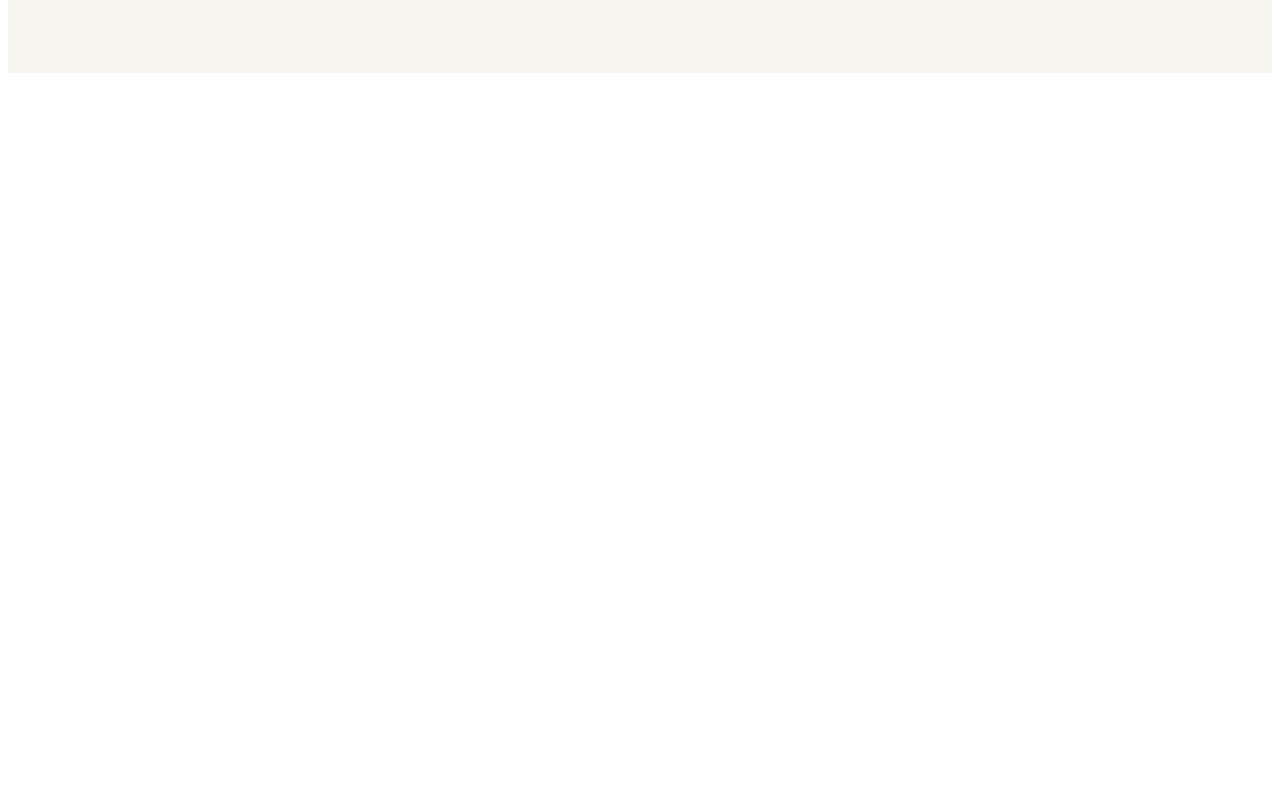
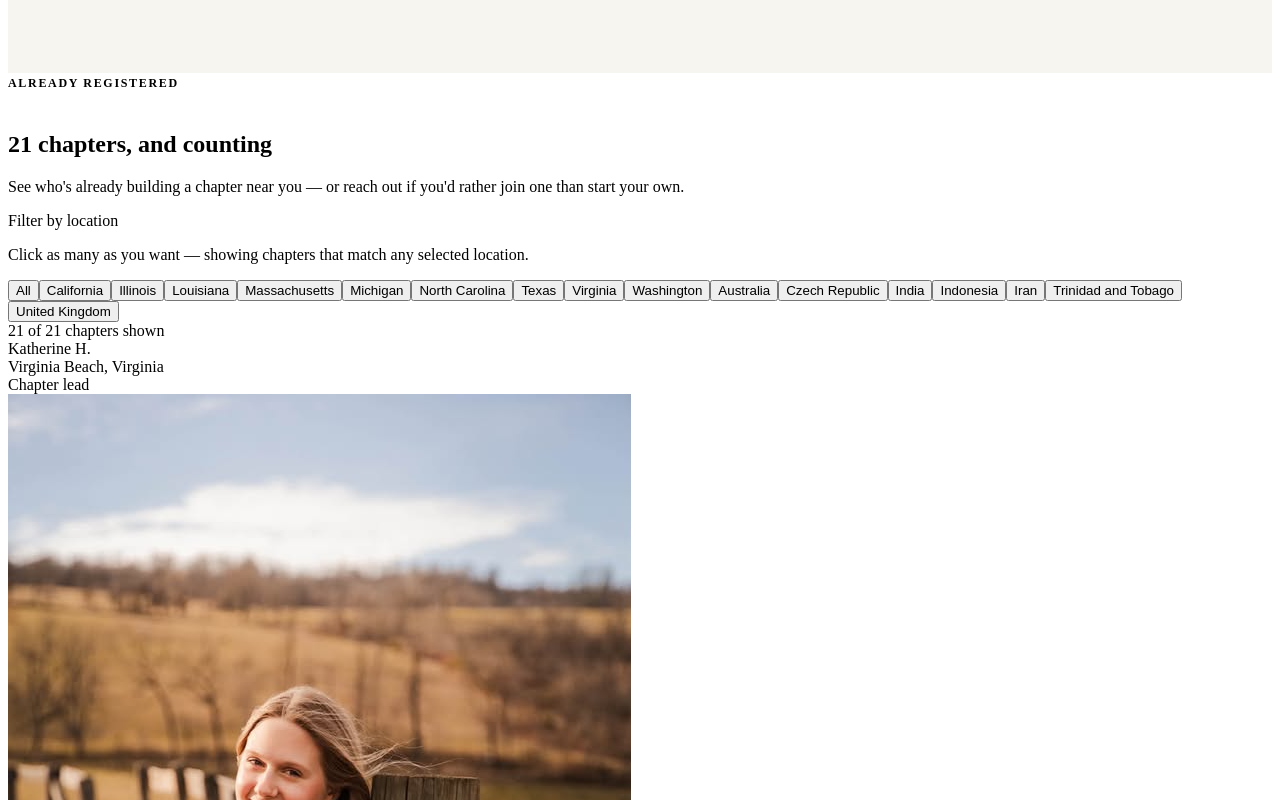
Before and after one commit to AadyaS26/patient-voice-coalition, a React (Vite) app: page /create-chapter in a window 1280 px wide. Shown: the part 900-1700 px from the top of the page. Before the commit the page ends 981 px from the top, so only its background shows below. Built offline with nearby package versions, Linux system fonts and the light colour scheme; no server answers.

Commit message:
Update CreateChapter.jsx

```diff
--- a/src/pages/CreateChapter.jsx
+++ b/src/pages/CreateChapter.jsx
@@ -1,6 +1,164 @@
 import { useState } from "react";
 import Nav from "../components/Nav";
 import "./CreateChapter.css";
+
+// ---- Chapter directory data ----
+// Real bios/photos only for chapters that have actually sent them, with
+// consent to be shown publicly. Everyone else shows as an open "New
+// chapter" card until their info comes in.
+const CHAPTERS = [
+  {
+    first: "Katherine", lastInitial: "H", city: "Virginia Beach", region: "Virginia", country: "US",
+    photo: "/chapter-photos/katie.jpg", handle: null,
+    bio: "Hi, I'm Katie, a college student and autoimmune disease advocate who has navigated years of chronic illness, multiple autoimmune diagnoses, and the ongoing search for answers. I'm passionate about using my voice to raise awareness, connect with others, and remind people that even when the journey to a diagnosis is long and uncertain, no one has to navigate it alone.",
+  },
+  {
+    first: "Jehan", lastInitial: "Z", city: "Orland Park", region: "Illinois", country: "US",
+    photo: null, handle: null,
+    bio: "Hey everyone — I'm JZ from Chicago. I am 39 years old and have been fighting Crohn's disease since I was 12. I now have a permanent ileostomy bag. I joined a chapter because I want to help people cope with this disease. I love giving advice and being an ear to cry/vent to.",
+  },
+  {
+    first: "Farnaz", lastInitial: "V", city: "Shiraz", region: null, country: "Iran",
+    photo: "/chapter-photos/farnaz.jpg", handle: null,
+    bio: "I'm a CIDP patient and I started CIDP Iran to raise awareness about CIDP and create a supportive space for people living with the condition in Iran. I wanted to connect patients, share reliable information and real-life experiences, and most importantly, help people feel less alone in their journey.",
+  },
+  {
+    first: "Veronika", lastInitial: "M", city: "Prague", region: null, country: "Czech Republic",
+    photo: "/chapter-photos/veronika.jpg", handle: "@autoimmunevoicesCzechia",
+    bio: "Hi, my name is Veronika, I am from a little country in Central Europe named Czech Republic, or Czechia. I decided to join because I like helping people, so why not try it! My city is Prague, but since we are a small country, I'll be representing Czechia as a whole.",
+  },
+  { first: "Aadya", lastInitial: "S", city: "Sammamish", region: "Washington", country: "US", photo: null, handle: null, bio: null },
+  { first: "Desiree", lastInitial: "B", city: "Wilmington", region: "North Carolina", country: "US", photo: null, handle: null, bio: null },
+  { first: "Cecilia", lastInitial: "G", city: "Modesto", region: "California", country: "US", photo: null, handle: null, bio: null },
+  { first: "Hana", lastInitial: "S", city: "Jefferson", region: "Massachusetts", country: "US", photo: null, handle: null, bio: null },
+  { first: "Krystal", lastInitial: "P", city: "Detroit", region: "Michigan", country: "US", photo: null, handle: null, bio: null },
+  { first: "Liesel", lastInitial: "R", city: "Gold Coast", region: "Queensland", country: "Australia", photo: null, handle: null, bio: null },
+  { first: "Astha", lastInitial: "", city: "Delhi", region: null, country: "India", photo: null, handle: null, bio: null },
+  { first: "Cece", lastInitial: "P", city: "Brighton", region: null, country: "United Kingdom", photo: null, handle: null, bio: null },
+  { first: "Alex", lastInitial: "B", city: "Sydney", region: "New South Wales", country: "Australia", photo: null, handle: null, bio: null },
+  { first: "Lexi", lastInitial: "P", city: "Waltham", region: "Massachusetts", country: "US", photo: null, handle: null, bio: null },
+  { first: "Jenna", lastInitial: "B", city: "Ellensburg", region: "Washington", country: "US", photo: null, handle: null, bio: null },
+  { first: "Kayleigh", lastInitial: "J", city: "Trinidad", region: null, country: "Trinidad and Tobago", photo: null, handle: null, bio: null },
+  { first: "Ry", lastInitial: "L", city: "Weatherford", region: "Texas", country: "US", photo: null, handle: null, bio: null },
+  { first: "Nidhi", lastInitial: "N", city: "Charlotte", region: "North Carolina", country: "US", photo: null, handle: null, bio: null },
+  { first: "Laura", lastInitial: "H", city: "Adelaide", region: "South Australia", country: "Australia", photo: null, handle: null, bio: null },
+  { first: "Carlos", lastInitial: "P", city: "New Orleans", region: "Louisiana", country: "US", photo: null, handle: null, bio: null },
+  { first: "Cinta", lastInitial: "", city: "Bandung", region: null, country: "Indonesia", photo: null, handle: null, bio: null },
+];
+
+function chapterLocation(c) {
+  if (c.country === "US") return `${c.city}, ${c.region}`;
+  return c.region ? `${c.city}, ${c.region}, ${c.country}` : `${c.city}, ${c.country}`;
+}
+
+const PERSON_ICON_COLORS = ["#206060", "#123838", "#8A5C3B"];
+
+function ChapterDirectory() {
+  const [selected, setSelected] = useState(new Set());
+
+  const usRegions = [...new Set(CHAPTERS.filter((c) => c.country === "US").map((c) => c.region))].sort();
+  const intlCountries = [...new Set(CHAPTERS.filter((c) => c.country !== "US").map((c) => c.country))].sort();
+  const filterOptions = [...usRegions, ...intlCountries];
+
+  function toggleFilter(value) {
+    setSelected((prev) => {
+      const next = new Set(prev);
+      if (next.has(value)) next.delete(value);
+      else next.add(value);
+      return next;
+    });
+  }
+
+  const visible =
+    selected.size === 0
+      ? CHAPTERS
+      : CHAPTERS.filter((c) => selected.has(c.country === "US" ? c.region : c.country));
+
+  return (
+    <section className="chapter-directory">
+      <div className="chapter-directory-head">
+        <span className="chapter-eyebrow">Already registered</span>
+        <h2>{CHAPTERS.length} chapters, and counting</h2>
+        <p>
+          See who's already building a chapter near you — or reach out if you'd rather join one than
+          start your own.
+        </p>
+      </div>
+
+      <div className="chapter-directory-filter-label">Filter by location</div>
+      <p className="chapter-directory-filter-hint">
+        Click as many as you want — showing chapters that match any selected location.
+      </p>
+      <div className="chapter-directory-pills">
+        <button
+          className={`chapter-directory-pill all-pill ${selected.size === 0 ? "active" : ""}`}
+          onClick={() => setSelected(new Set())}
+        >
+          All
+        </button>
+        {filterOptions.map((opt) => (
+          <button
+            key={opt}
+            className={`chapter-directory-pill ${selected.has(opt) ? "active" : ""}`}
+            onClick={() => toggleFilter(opt)}
+          >
+            {opt}
+          </button>
+        ))}
+      </div>
+
+      <div className="chapter-directory-result-row">
+        <span>
+          {visible.length} of {CHAPTERS.length} chapters shown
+        </span>
+        {selected.size > 0 && (
+          <button className="chapter-directory-clear" onClick={() => setSelected(new Set())}>
+            Clear filters
+          </button>
+        )}
+      </div>
+
+      <div className="chapter-directory-grid">
+        {visible.map((c, i) => (
+          <div className="chapter-directory-card" key={`${c.first}-${c.city}`}>
+            <div className="chapter-directory-card-top">
+              <div className="chapter-directory-text">
+                <div className="chapter-directory-name">
+                  {c.first}
+                  {c.lastInitial ? ` ${c.lastInitial}.` : ""}
+                </div>
+                <div className="chapter-directory-loc">{chapterLocation(c)}</div>
+                {c.bio ? (
+                  c.handle ? (
+                    <span className="chapter-directory-badge">{c.handle}</span>
+                  ) : (
+                    <span className="chapter-directory-badge real">Chapter lead</span>
+                  )
+                ) : (
+                  <span className="chapter-directory-badge pending">New chapter</span>
+                )}
+              </div>
+              {c.photo ? (
+                <img className="chapter-directory-avatar-img" src={c.photo} alt={`${c.first} ${c.lastInitial}.`} />
+              ) : (
+                <div
+                  className="chapter-directory-avatar"
+                  style={{ background: PERSON_ICON_COLORS[i % PERSON_ICON_COLORS.length] }}
+                >
+                  <svg viewBox="0 0 24 24" fill="none" xmlns="http://www.w3.org/2000/svg">
+                    <circle cx="12" cy="8" r="4" fill="white" fillOpacity="0.9" />
+                    <path d="M4 20c0-4.4 3.6-8 8-8s8 3.6 8 8" fill="white" fillOpacity="0.9" />
+                  </svg>
+                </div>
+              )}
+            </div>
+            {c.bio && <div className="chapter-directory-bio">{c.bio}</div>}
+          </div>
+        ))}
+      </div>
+    </section>
+  );
+}
 
 const US_STATES = [
   "Alabama","Alaska","Arizona","Arkansas","California","Colorado","Connecticut",
@@ -307,6 +465,7 @@ export default function CreateChapter() {
           </form>
         </div>
       </section>
+      <ChapterDirectory />
     </>
   );
 }
```
